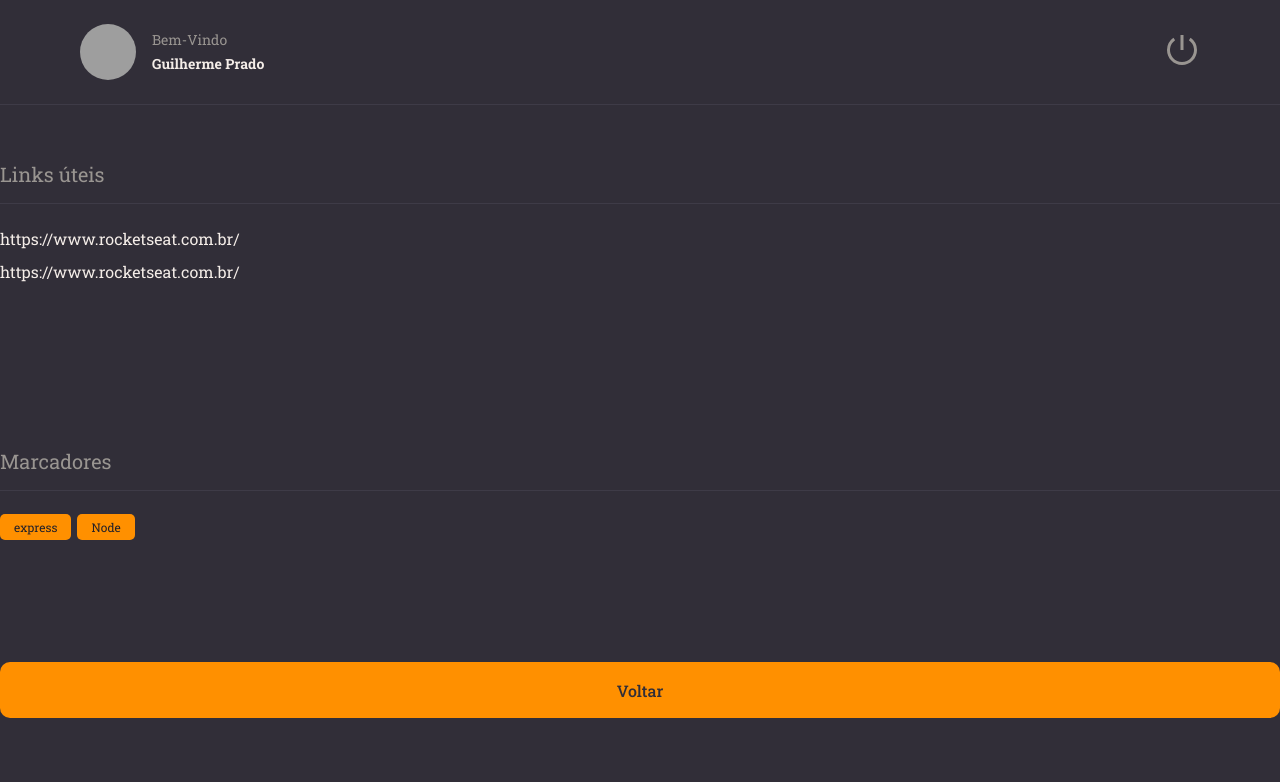
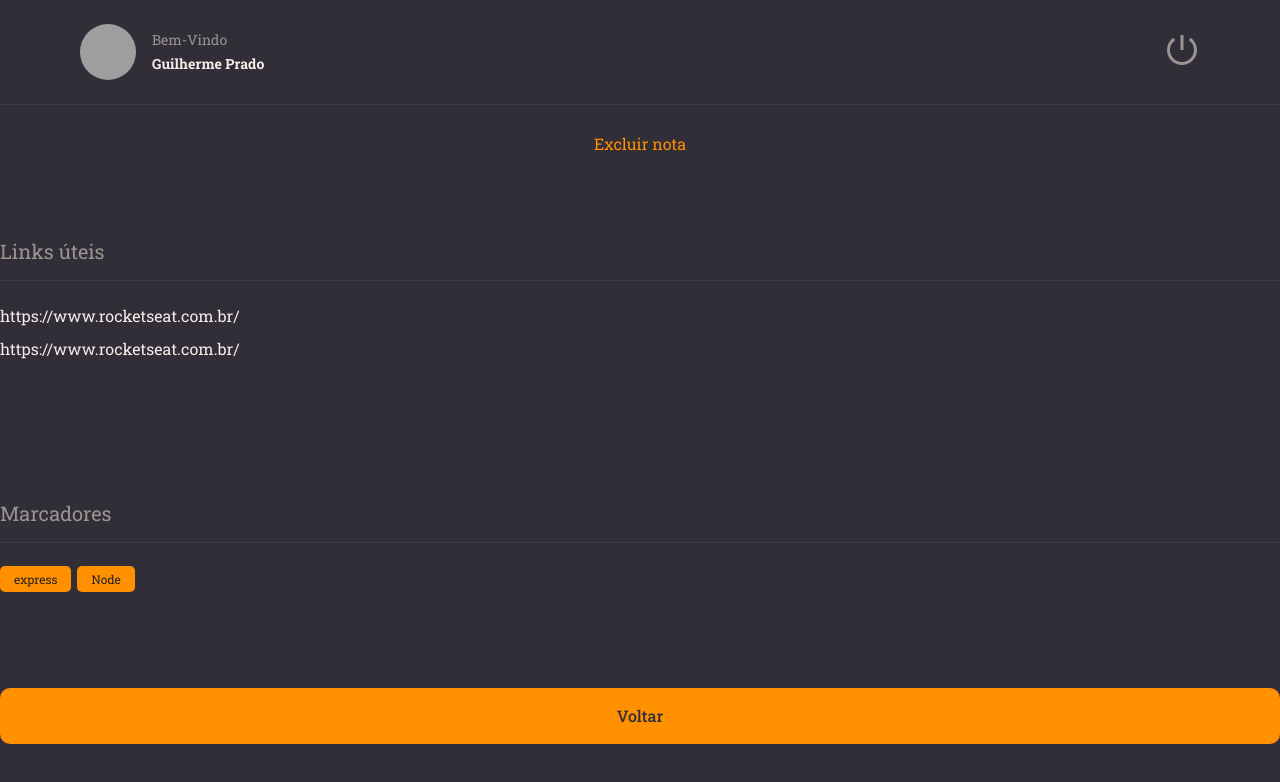
Before and after one commit to guipradocardoso/Rocket-Notes, a React (Vite) app: page / in a window 1280 px wide. Shown: the top 782 px of the page. Built offline with nearby package versions, Linux system fonts and the light colour scheme; grey boxes are pictures that could not be loaded.

Commit message:
add component ButtonText

```diff
--- /dev/null
+++ b/src/components/ButtonText/index.jsx
@@ -0,0 +1,13 @@
+import { Container } from './styles';
+
+export function ButtonText({ title, ...rest }) {
+
+   return (
+      <Container
+         type="button"
+         {...rest}
+      >
+         {title}
+      </Container>
+   )
+}
--- /dev/null
+++ b/src/components/ButtonText/styles.js
@@ -0,0 +1,11 @@
+import styled from "styled-components";
+
+export const Container = styled.button`
+
+   background: none;
+   color: ${({ theme }) => theme.COLORS.ORANGE};
+
+   border: none;
+   font-size: 16px;
+
+`
--- a/src/components/Header/index.jsx
+++ b/src/components/Header/index.jsx
@@ -4,7 +4,7 @@
 
 import { Container, Profile, Logout } from './styles';
 
-export function Header(){
+export function Header() {
 
     return (
 
--- a/src/components/Section/index.jsx
+++ b/src/components/Section/index.jsx
@@ -2,7 +2,7 @@
 
 
 export function Section({ title, children }) {
-   return(
+   return (
       <Container>
          <h2>{title}</h2>
          {children}
--- a/src/components/Tag/index.jsx
+++ b/src/components/Tag/index.jsx
@@ -1,7 +1,7 @@
 import { Container } from './styles';
 
 export function Tag({ title }) {
-   return(
+   return (
       <Container>
          {title}
       </Container>
--- a/src/pages/Details/index.jsx
+++ b/src/pages/Details/index.jsx
@@ -1,9 +1,10 @@
 import { Container, Links } from "./styles"
 
 import { Header } from "../../components/Header"
-import { Buttton } from "../../components/Button"
+import { Button } from "../../components/Button"
 import { Section } from "../../components/Section"
 import { Tag } from "../../components/Tag"
+import { ButtonText } from "../../components/ButtonText"
 
 
 
@@ -11,6 +12,8 @@
   return (
     <Container>
       <Header />
+
+      <ButtonText title="Excluir nota" />
 
       <Section title="Links úteis">
         <Links>
@@ -25,9 +28,7 @@
         <Tag title="Node" />
       </Section>
 
-
-
-      <Buttton title="Voltar" />
+      <Button title="Voltar" />
     </Container>
   )
 }
```
Also changed, not shown: src/components/Button/index.jsx (+7 -7 lines).
